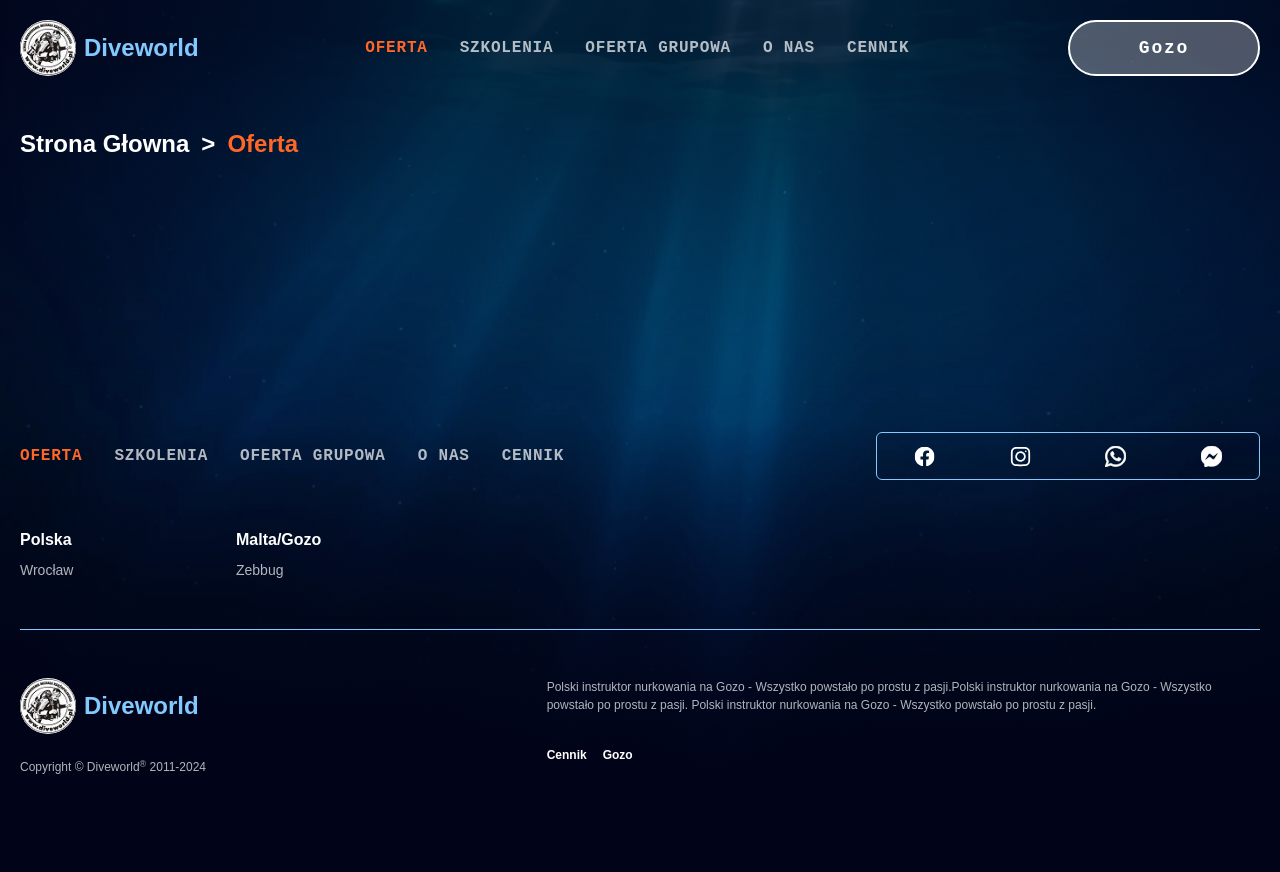
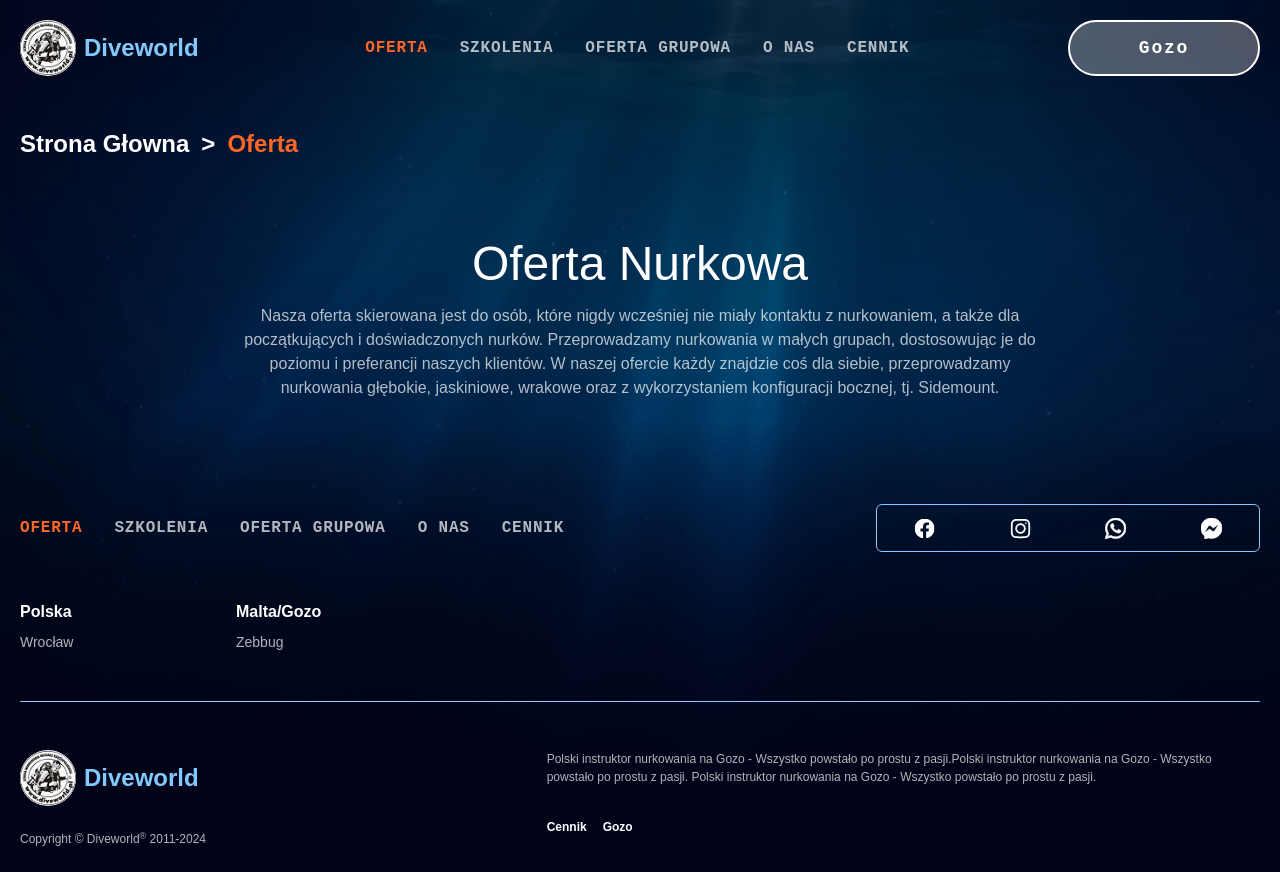
Before and after one commit to MattFvnDev/Diveworld, a React (Vite) app: page /oferta in a window 1280 px wide. Before the commit the page ends 800 px from the top, so only its background shows below. Built offline with nearby package versions, Linux system fonts and the light colour scheme.

Commit message:
Implementing Heading in Offer

```diff
--- a/src/pages/Offer.jsx
+++ b/src/pages/Offer.jsx
@@ -1,10 +1,18 @@
-import { Mask, PagesHeader } from "../components"
+import { Heading, Mask, PagesHeader } from "../components"
 
 const Offer = () => {
   return (
     <>
       <Mask />
       <PagesHeader />
+      <section>
+        <div className="px-5 pt-20 text-center">
+          <Heading
+            title="Oferta Nurkowa"
+            text="Nasza oferta skierowana jest do osób, które nigdy wcześniej nie miały kontaktu z nurkowaniem, a także dla początkujących i doświadczonych nurków. Przeprowadzamy nurkowania w małych grupach, dostosowując je do poziomu i preferancji naszych klientów. W naszej ofercie każdy znajdzie coś dla siebie, przeprowadzamy nurkowania głębokie, jaskiniowe, wrakowe oraz z wykorzystaniem konfiguracji bocznej, tj. Sidemount."
+          />
+        </div>
+      </section>
     </>
   )
 }
```
